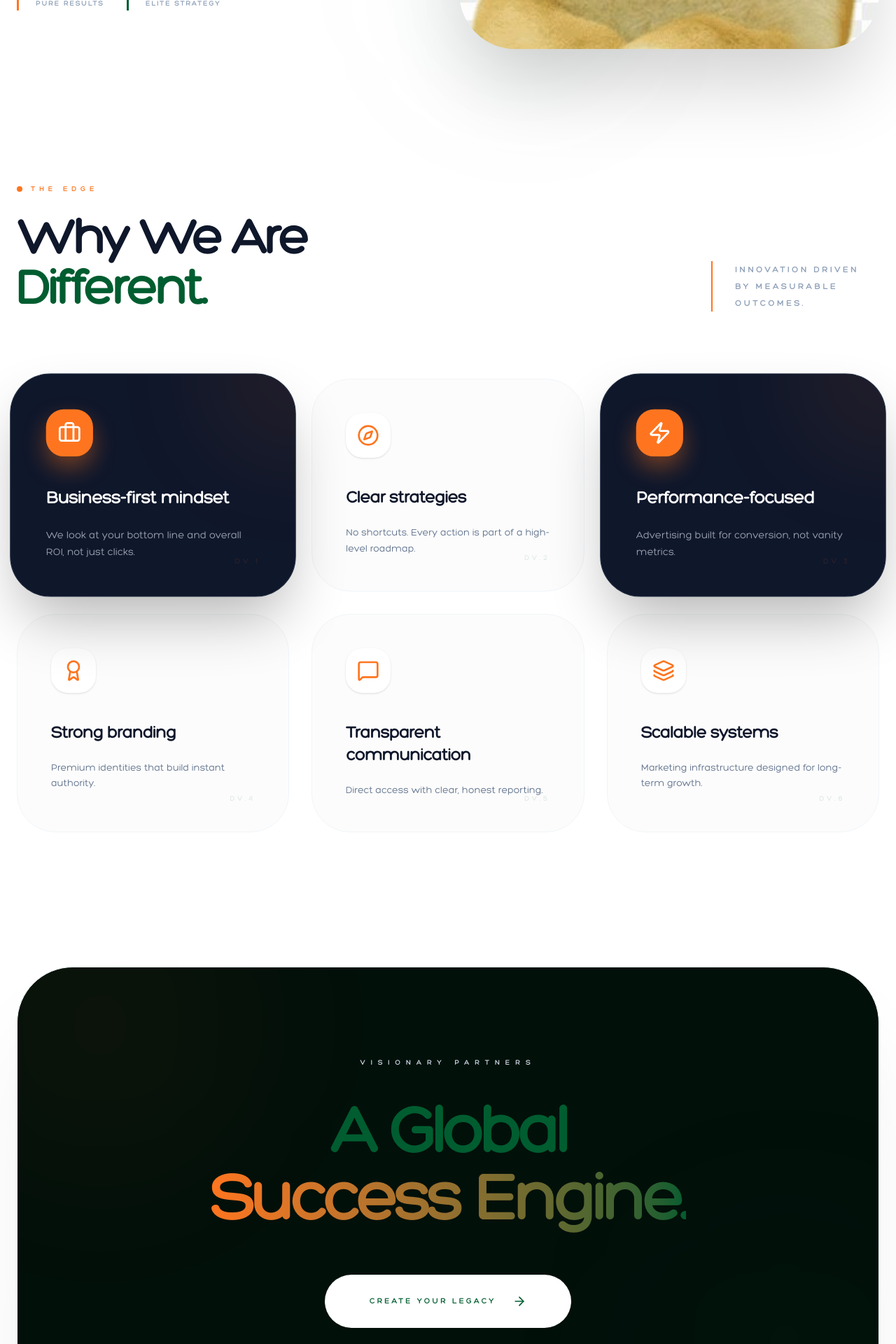
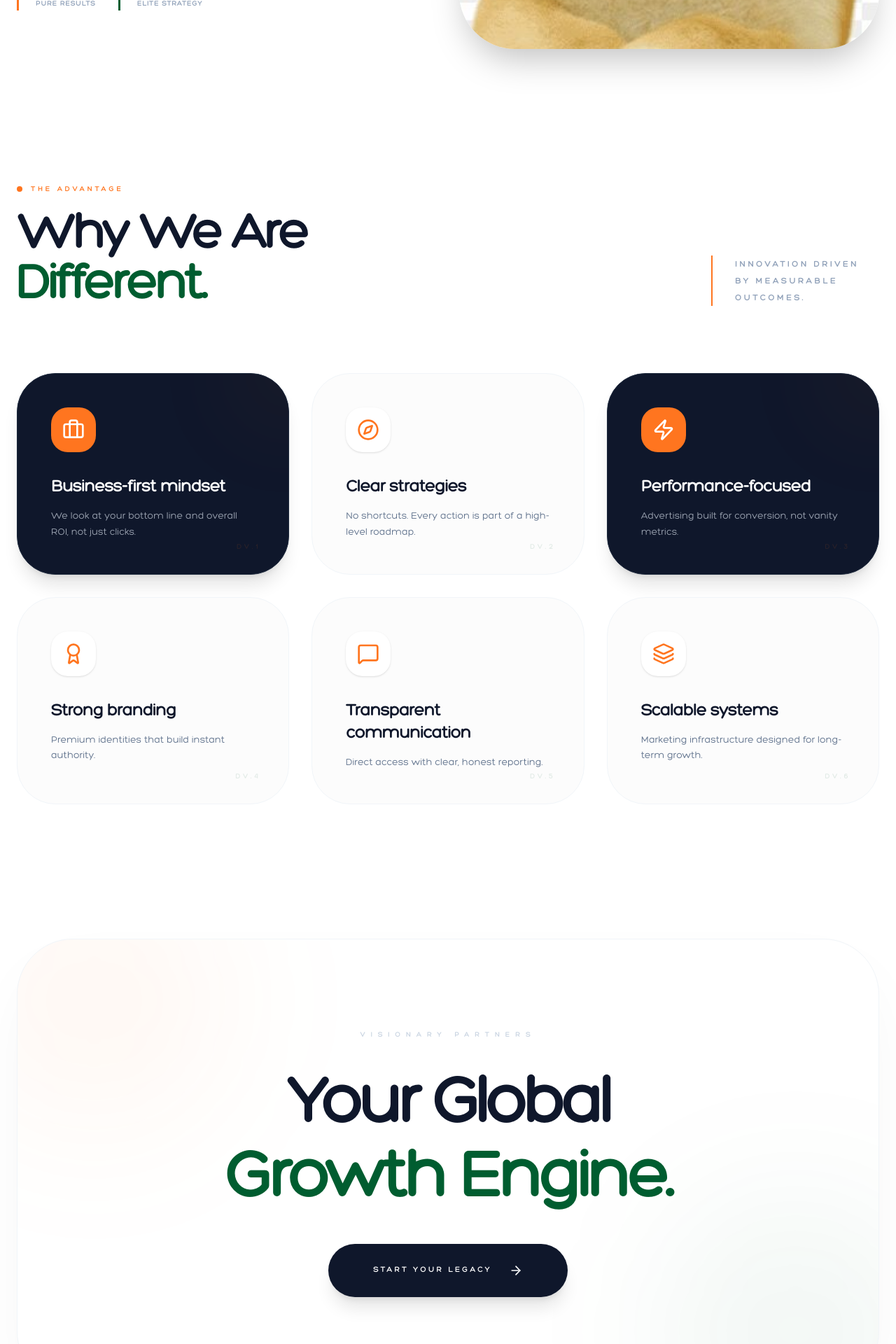
Before and after one commit to Ranjith1110/digi-via, a React (Vite) app: page / in a window 1280 px wide. Shown: the part 1695-3615 px from the top of the page at 70% size. Built offline with nearby package versions, Linux system fonts and the light colour scheme.

Commit message:
Feat : Updated

```diff
--- a/src/components/home/About.jsx
+++ b/src/components/home/About.jsx
@@ -48,126 +48,121 @@ const About = () => {
             initial="hidden"
             whileInView="visible"
             viewport={{ once: true, amount: 0.1 }}
-            className="bg-white py-24 sm:py-32 px-4 sm:px-6 overflow-hidden relative"
+            className="bg-white py-16 md:py-32 px-4 sm:px-6 overflow-hidden relative"
         >
-            {/* Ghost Typography - Luxury Watermark */}
-            <div className="absolute top-0 right-0 text-[12rem] lg:text-[20rem] font-black text-slate-50/80 select-none pointer-events-none tracking-tighter leading-none -z-0">
+            {/* Ghost Typography - Fixed for Mobile */}
+            <div className="absolute top-0 right-0 text-[8rem] md:text-[20rem] font-black text-slate-50/80 select-none pointer-events-none tracking-tighter leading-none -z-0">
                 DIGI
             </div>
 
             <div className="max-w-7xl mx-auto relative z-10">
 
                 {/* Section 1: The Narrative Layout */}
-                <div className="grid grid-cols-1 lg:grid-cols-12 gap-16 lg:gap-8 items-center mb-48">
+                <div className="grid grid-cols-1 lg:grid-cols-12 gap-12 lg:gap-8 items-center mb-32 md:mb-48">
 
                     {/* Left Column: Narrative Content */}
                     <motion.div variants={containerVariants} className="lg:col-span-6 order-2 lg:order-1">
-                        <motion.div variants={itemVariants} className="flex items-center gap-4 mb-8">
+                        <motion.div variants={itemVariants} className="flex items-center gap-4 mb-6 md:mb-8">
                             <motion.span
                                 initial={{ width: 0 }}
-                                whileInView={{ width: 80 }}
+                                whileInView={{ width: 60 }}
                                 className="h-[1.5px] bg-[#ff751f]"
                             />
-                            <span className="uppercase tracking-[0.5em] text-[10px] font-black text-[#ff751f]">Established Growth</span>
+                            <span className="uppercase tracking-[0.3em] md:tracking-[0.5em] text-[9px] md:text-[10px] font-black text-[#ff751f]">Established Growth</span>
                         </motion.div>
 
-                        <motion.h2 variants={itemVariants} className="text-5xl md:text-8xl font-black text-slate-900 leading-[0.9] tracking-tighter mb-10">
+                        <motion.h2 variants={itemVariants} className="text-4xl md:text-8xl font-black text-slate-900 leading-[1] md:leading-[0.9] tracking-tighter mb-8 md:mb-10">
                             Digital <br />
                             <span className="text-[#005d30] italic font-serif">Authority.</span>
                         </motion.h2>
 
                         <motion.div variants={itemVariants} className="space-y-6 max-w-xl">
-                            <p className="text-slate-600 text-xl leading-relaxed font-medium">
+                            <p className="text-slate-600 text-lg md:text-xl leading-relaxed font-medium">
                                 Digi-Via was created with one goal: to make digital marketing <span className="text-slate-900 underline decoration-[#ff751f] decoration-4 underline-offset-8">profitable</span> for businesses.
                             </p>
-                            <p className="text-slate-500 text-base leading-relaxed">
+                            <p className="text-slate-500 text-sm md:text-base leading-relaxed">
                                 We combine creativity with data and strategy with execution. Every campaign is built as a high-performance system to deliver ROI without compromise.
                             </p>
                         </motion.div>
 
-                        <motion.div variants={itemVariants} className="flex gap-8 mt-12">
-                            <motion.div whileHover={{ y: -5 }} className="border-l-[3px] border-[#ff751f] pl-6 cursor-default">
-                                <span className="block text-3xl font-black text-[#ff751f]">01.</span>
-                                <span className="text-[10px] uppercase font-bold tracking-[0.2em] text-slate-400">Pure Results</span>
-                            </motion.div>
-                            <motion.div whileHover={{ y: -5 }} className="border-l-[3px] border-[#005d30] pl-6 cursor-default">
-                                <span className="block text-3xl font-black text-[#005d30]">02.</span>
-                                <span className="text-[10px] uppercase font-bold tracking-[0.2em] text-slate-400">Elite Strategy</span>
-                            </motion.div>
+                        <motion.div variants={itemVariants} className="flex gap-4 md:gap-8 mt-10 md:mt-12">
+                            <div className="border-l-[3px] border-[#ff751f] pl-4 md:pl-6">
+                                <span className="block text-2xl md:text-3xl font-black text-[#ff751f]">01.</span>
+                                <span className="text-[9px] md:text-[10px] uppercase font-bold tracking-widest text-slate-400">Pure Results</span>
+                            </div>
+                            <div className="border-l-[3px] border-[#005d30] pl-4 md:pl-6">
+                                <span className="block text-2xl md:text-3xl font-black text-[#005d30]">02.</span>
+                                <span className="text-[9px] md:text-[10px] uppercase font-bold tracking-widest text-slate-400">Elite Strategy</span>
+                            </div>
                         </motion.div>
                     </motion.div>
 
                     {/* Right Column: Narrative Image */}
                     <div className="lg:col-span-6 relative order-1 lg:order-2">
-                        <motion.div variants={imageVariants} className="relative z-10 rounded-[80px] overflow-hidden shadow-[0_60px_120px_-20px_rgba(0,0,0,0.2)] group">
-                            <img src="/demo.jpg" alt="Excellence" className="w-full h-[650px] object-cover group-hover:scale-110 transition-transform duration-[3s] ease-out" />
-                            <div className="absolute inset-0 bg-gradient-to-tr from-[#005d30]/20 to-transparent mix-blend-overlay" />
+                        <motion.div variants={imageVariants} className="relative z-10 rounded-[40px] md:rounded-[80px] overflow-hidden shadow-2xl group">
+                            <img src="/demo.jpg" alt="Excellence" className="w-full h-[400px] md:h-[650px] object-cover group-hover:scale-110 transition-transform duration-[3s] ease-out" />
                         </motion.div>
-                        {/* Luxury Frame Accents */}
                         <motion.div
                             animate={{ rotate: 360 }}
                             transition={{ duration: 20, repeat: Infinity, ease: "linear" }}
-                            className="absolute -top-12 -right-12 w-48 h-48 border-[2px] border-dashed border-[#ff751f]/20 rounded-full -z-10"
+                            className="absolute -top-6 -right-6 md:-top-12 md:-right-12 w-32 h-32 md:w-48 md:h-48 border-[2px] border-dashed border-[#ff751f]/20 rounded-full -z-10"
                         />
-                        <div className="absolute -bottom-12 -left-12 w-72 h-72 bg-[#005d30]/5 blur-[100px] rounded-full -z-10" />
                     </div>
                 </div>
 
-                {/* Section 2: The Mosaic Grid Redesign */}
-                <div className="mb-48">
-                    <div className="flex flex-col md:flex-row justify-between items-end mb-24 gap-8">
+                {/* Section 2: The Edge Mosaic */}
+                <div className="mb-32 md:mb-48">
+                    <div className="flex flex-col md:flex-row justify-between items-start md:items-end mb-16 md:mb-24 gap-8">
                         <div className="max-w-2xl">
-                            <div className="flex items-center gap-3 mb-6">
+                            <div className="flex items-center gap-3 mb-4">
                                 <span className="h-2 w-2 bg-[#ff751f] rounded-full" />
-                                <span className="uppercase tracking-[0.6em] text-[10px] font-black text-[#ff751f]">The Edge</span>
+                                <span className="uppercase tracking-[0.4em] text-[10px] font-black text-[#ff751f]">The Advantage</span>
                             </div>
-                            <h2 className="text-4xl md:text-7xl font-black text-slate-900 tracking-tighter">
-                                Why We Are <br /> <span className="text-[#005d30]">Different.</span>
+                            <h2 className="text-3xl md:text-7xl font-black text-slate-900 tracking-tighter">
+                                Why We Are <br className="hidden md:block" /> <span className="text-[#005d30]">Different.</span>
                             </h2>
                         </div>
-                        <p className="text-slate-400 font-bold max-w-[240px] text-xs uppercase tracking-[0.3em] leading-loose border-l-2 border-[#ff751f] pl-8">
+                        <p className="text-slate-400 font-bold max-w-[240px] text-[10px] md:text-xs uppercase tracking-[0.2em] md:tracking-[0.3em] leading-loose border-l-2 border-[#ff751f] pl-6 md:pl-8">
                             Innovation driven by measurable outcomes.
                         </p>
                     </div>
 
                     <motion.div
                         variants={containerVariants}
-                        className="grid grid-cols-1 md:grid-cols-2 lg:grid-cols-3 gap-8"
+                        className="grid grid-cols-1 md:grid-cols-2 lg:grid-cols-3 gap-6 md:gap-8"
                     >
                         {differentiators.map((item, index) => (
                             <motion.div
                                 key={index}
                                 variants={itemVariants}
-                                whileHover={{ y: -20, scale: 1.02 }}
-                                className={`group relative p-12 rounded-[55px] transition-all duration-700 border overflow-hidden
+                                whileHover={{ y: -15 }}
+                                className={`group relative p-8 md:p-12 rounded-[40px] md:rounded-[55px] transition-all duration-700 border overflow-hidden
                                 ${item.featured
-                                        ? 'bg-slate-900 border-slate-800 lg:scale-105 z-20 shadow-[0_40px_80px_-15px_rgba(0,0,0,0.3)]'
-                                        : 'bg-[#FCFCFC] border-slate-100 hover:border-[#ff751f]/30 hover:shadow-[0_30px_60px_-10px_rgba(255,117,31,0.1)]'
+                                        ? 'bg-slate-900 border-slate-800 shadow-xl'
+                                        : 'bg-[#FCFCFC] border-slate-100 hover:border-[#ff751f]/30 hover:shadow-xl'
                                     }`}
                             >
-                                {/* Luxury background glow for featured cards */}
                                 {item.featured && (
-                                    <div className="absolute top-0 right-0 w-40 h-40 bg-[#ff751f] rounded-full blur-[90px] opacity-20 -translate-y-1/2 translate-x-1/2" />
+                                    <div className="absolute top-0 right-0 w-32 h-32 bg-[#ff751f] rounded-full blur-[80px] opacity-10 -translate-y-1/2 translate-x-1/2" />
                                 )}
 
-                                <div className={`w-16 h-16 rounded-3xl flex items-center justify-center mb-10 transition-all duration-500
+                                <div className={`w-12 h-12 md:w-16 md:h-16 rounded-2xl md:rounded-3xl flex items-center justify-center mb-8 transition-all duration-500
                                     ${item.featured
-                                        ? 'bg-[#ff751f] text-white shadow-[0_15px_30px_rgba(255,117,31,0.4)]'
-                                        : 'bg-white text-[#ff751f] shadow-sm group-hover:bg-[#005d30] group-hover:text-white group-hover:shadow-[0_15px_30px_rgba(0,93,48,0.3)]'}`}
+                                        ? 'bg-[#ff751f] text-white'
+                                        : 'bg-white text-[#ff751f] shadow-sm group-hover:bg-[#005d30] group-hover:text-white'}`}
                                 >
-                                    <item.icon className="w-8 h-8" />
+                                    <item.icon className="w-6 h-6 md:w-8 md:h-8" />
                                 </div>
 
-                                <h3 className={`text-2xl font-black mb-6 tracking-tight ${item.featured ? 'text-white' : 'text-slate-900 group-hover:text-[#ff751f]'}`}>
+                                <h3 className={`text-xl md:text-2xl font-black mb-4 tracking-tight ${item.featured ? 'text-white' : 'text-slate-900 group-hover:text-[#ff751f]'}`}>
                                     {item.title}
                                 </h3>
 
-                                <p className={`text-sm leading-relaxed font-medium ${item.featured ? 'text-gray-400' : 'text-slate-500'}`}>
+                                <p className={`text-xs md:text-sm leading-relaxed font-medium ${item.featured ? 'text-gray-400' : 'text-slate-500'}`}>
                                     {item.desc}
                                 </p>
 
-                                {/* Luxury Monogram Detail */}
-                                <div className={`absolute bottom-10 right-12 text-[10px] font-black uppercase tracking-[0.4em] opacity-10 group-hover:opacity-100 transition-all
+                                <div className={`absolute bottom-8 right-10 text-[9px] md:text-[10px] font-black uppercase tracking-[0.4em] opacity-10 transition-all
                                     ${item.featured ? 'text-[#ff751f]' : 'text-[#005d30]'}`}>
                                     DV.{index + 1}
                                 </div>
@@ -176,46 +171,46 @@ const About = () => {
                     </motion.div>
                 </div>
 
-                {/* Section 3: Vision - Elegant White Capsule */}
+                {/* Section 3: Vision - Responsive Luxury White Capsule */}
                 <motion.div
                     initial={{ y: 50, opacity: 0 }}
                     whileInView={{ y: 0, opacity: 1 }}
                     transition={{ duration: 1 }}
-                    className="relative bg-[#02100a] rounded-[80px] p-16 md:p-32 overflow-hidden text-center border-[1px] border-slate-100 shadow-[0_80px_150px_-30px_rgba(0,0,0,0.08)]"
+                    className="relative bg-white rounded-[40px] md:rounded-[80px] p-10 md:p-32 overflow-hidden text-center border border-slate-100 shadow-[0_40px_100px_-20px_rgba(0,0,0,0.05)]"
                 >
-                    {/* Animated Luxury Orbs */}
+                    {/* Animated Decorative Orbs */}
                     <motion.div
-                        animate={{ x: [0, 50, 0], y: [0, -30, 0] }}
+                        animate={{ x: [0, 30, 0], y: [0, -20, 0] }}
                         transition={{ duration: 10, repeat: Infinity }}
-                        className="absolute -top-24 -left-24 w-96 h-96 bg-[#ff751f]/5 blur-[120px] rounded-full"
+                        className="absolute -top-24 -left-24 w-64 md:w-96 h-64 md:h-96 bg-[#ff751f]/5 blur-[100px] rounded-full"
                     />
                     <motion.div
-                        animate={{ x: [0, -50, 0], y: [0, 30, 0] }}
+                        animate={{ x: [0, -30, 0], y: [0, 20, 0] }}
                         transition={{ duration: 12, repeat: Infinity }}
-                        className="absolute -bottom-24 -right-24 w-96 h-96 bg-[#005d30]/5 blur-[120px] rounded-full"
+                        className="absolute -bottom-24 -right-24 w-64 md:w-96 h-64 md:h-96 bg-[#005d30]/5 blur-[100px] rounded-full"
                     />
 
                     <div className="relative z-10 max-w-4xl mx-auto">
                         <motion.span
                             variants={itemVariants}
-                            className="uppercase tracking-[0.8em] text-[10px] font-black text-slate-300 mb-10 block"
+                            className="uppercase tracking-[0.4em] md:tracking-[0.8em] text-[9px] md:text-[10px] font-black text-slate-300 mb-8 block"
                         >
                             Visionary Partners
                         </motion.span>
-                        <motion.h2 variants={itemVariants} className="text-4xl md:text-8xl font-black text-[#005d30] leading-[1] mb-16 tracking-tighter">
-                            A Global <br />
-                            <span className="text-transparent bg-clip-text bg-gradient-to-r from-[#ff751f] to-[#005d30]">Success Engine.</span>
+                        <motion.h2 variants={itemVariants} className="text-3xl md:text-8xl font-black text-slate-900 leading-[1.1] mb-12 tracking-tighter">
+                            Your Global <br />
+                            <span className="text-[#005d30]">Growth Engine.</span>
                         </motion.h2>
 
                         <motion.button
-                            whileHover={{ scale: 1.05, boxShadow: "0 20px 40px rgba(255, 117, 31, 0.2)" }}
+                            whileHover={{ scale: 1.05 }}
                             whileTap={{ scale: 0.95 }}
-                            className="group relative px-16 py-7 bg-white text-[#005d30] font-black rounded-full overflow-hidden transition-all"
+                            className="group relative px-8 md:px-16 py-5 md:py-7 bg-slate-900 text-white font-black rounded-full overflow-hidden transition-all shadow-xl"
                         >
-                            <span className="absolute inset-0 bg-[#ff751f] translate-y-full group-hover:translate-y-0 transition-transform duration-600 ease-[cubic-bezier(0.23,1,0.32,1)]" />
-                            <span className="relative flex items-center gap-6 text-[11px] uppercase tracking-[0.3em]">
-                                Create Your Legacy
-                                <ArrowRight className="w-5 h-5 group-hover:translate-x-3 transition-transform duration-500" />
+                            <span className="absolute inset-0 bg-[#ff751f] translate-y-full group-hover:translate-y-0 transition-transform duration-600 ease-out" />
+                            <span className="relative flex items-center justify-center gap-4 md:gap-6 text-[10px] md:text-[11px] uppercase tracking-[0.2em] md:tracking-[0.3em]">
+                                Start Your Legacy
+                                <ArrowRight className="w-4 h-4 md:w-5 md:h-5 group-hover:translate-x-2 transition-transform" />
                             </span>
                         </motion.button>
                     </div>
```
